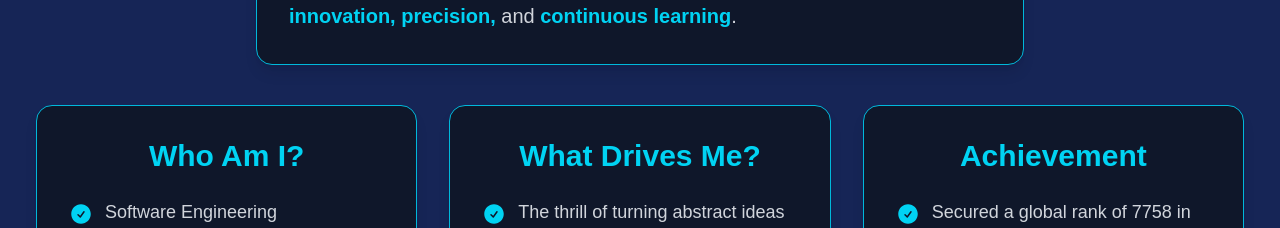
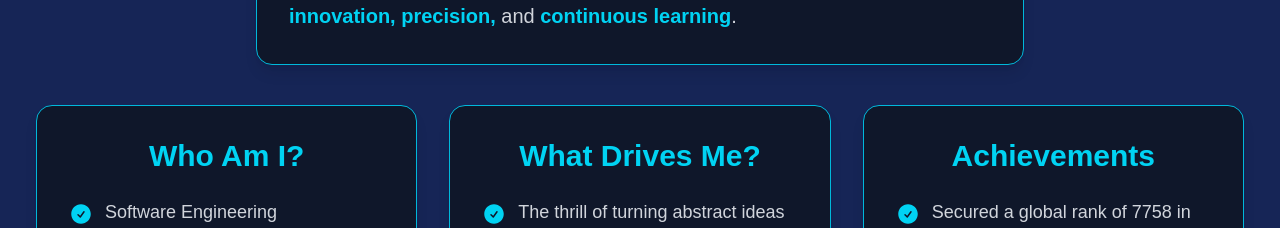
Before and after one commit to KrishDua/Portfolio-Website, a Next.js app: page / in a window 1280 px wide. Shown: the part 1160-1388 px from the top of the page. Built offline with nearby package versions, Linux system fonts and the light colour scheme.

Commit message:
first commit

```diff
--- a/src/app/Components/AboutSection.jsx
+++ b/src/app/Components/AboutSection.jsx
@@ -45,7 +45,7 @@ export default function AboutSection() {
         <div className="grid grid-cols-1 sm:grid-cols-2 lg:grid-cols-3 gap-8 px-4">
             <AboutCard heading = "Who Am I?" bullets = {whoami} />
             <AboutCard heading = "What Drives Me?" bullets = {whatdrivesme} />
-            <AboutCard heading = "Achievement" bullets = {achievement} />
+            <AboutCard heading = "Achievements" bullets = {achievement} />
         </div>
     </section>
   )
```
